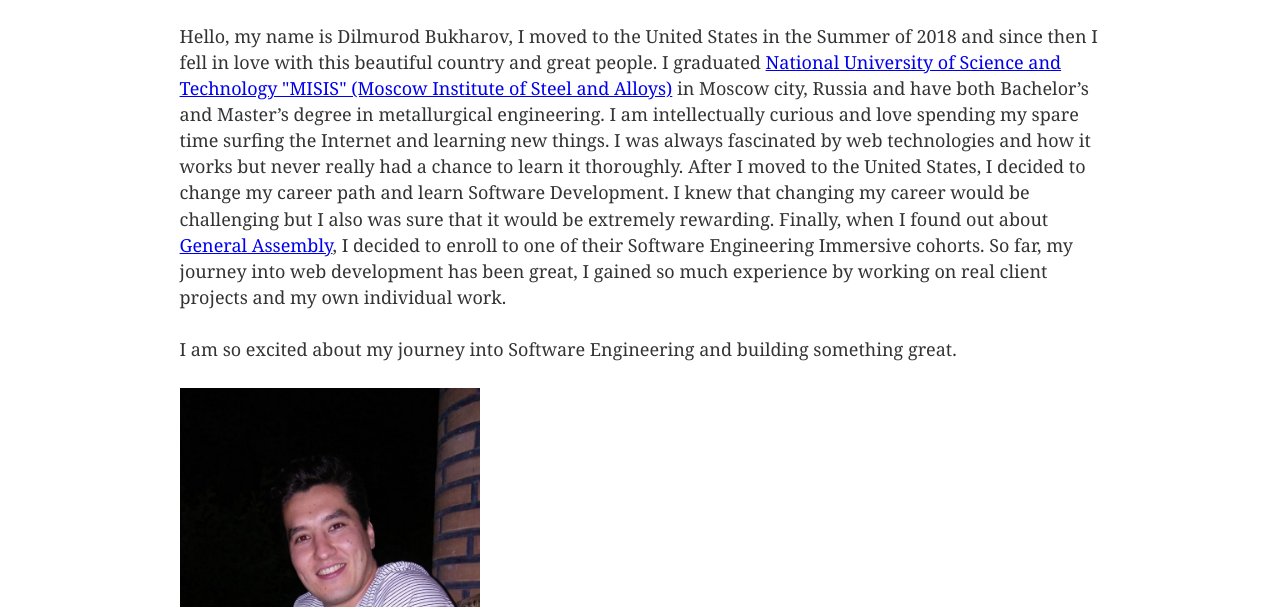
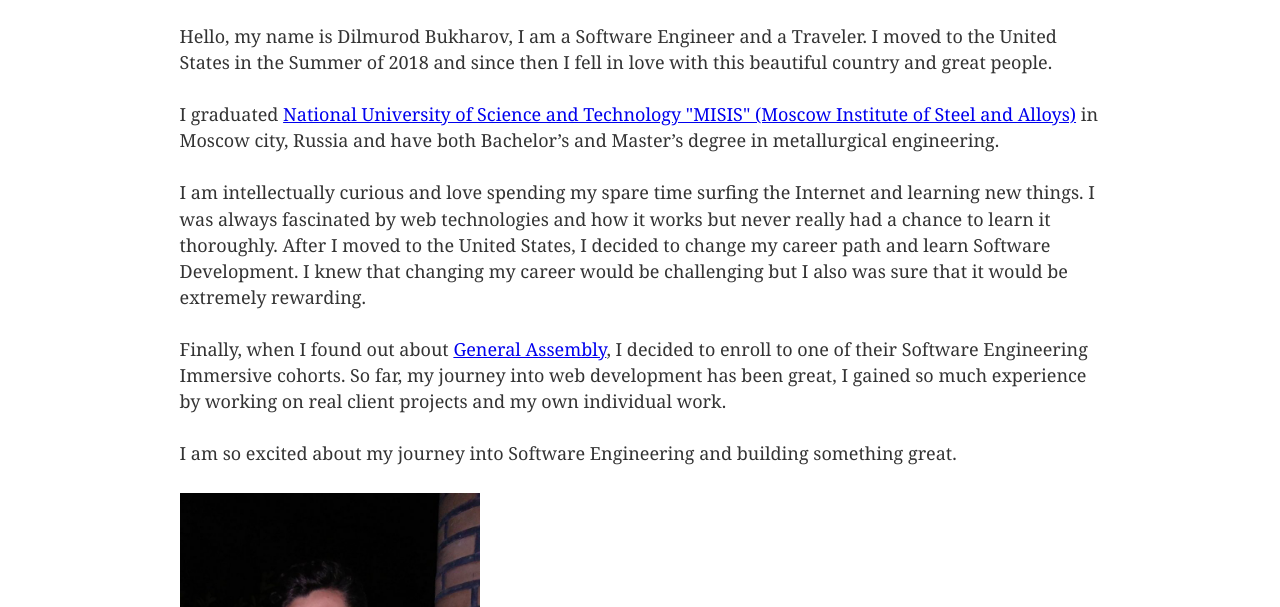
Before and after one commit to dilmurodb/gatsby-portfolio, a Gatsby site: page /about in a window 1280 px wide. Shown: the part 193-800 px from the top of the page. Built offline with nearby package versions, Linux system fonts and the light colour scheme; Gatsby itself is replaced by a stand-in of ours.

Commit message:
added paragraphs to my about section

```diff
--- a/src/pages/about.js
+++ b/src/pages/about.js
@@ -6,21 +6,32 @@
     <div>
       <h1>About</h1>
       <p>
-        Hello, my name is Dilmurod Bukharov, I moved to the United States in the
-        Summer of 2018 and since then I fell in love with this beautiful country
-        and great people. I graduated{" "}
+        Hello, my name is Dilmurod Bukharov, I am a Software Engineer and a
+        Traveler. I moved to the United States in the Summer of 2018 and since
+        then I fell in love with this beautiful country and great people.
+      </p>
+      <p>
+        I graduated{" "}
         <a href="https://en.misis.ru/" target="_blank" rel="noopener">
           National University of Science and Technology "MISIS" (Moscow
           Institute of Steel and Alloys)
         </a>{" "}
         in Moscow city, Russia and have both Bachelor’s and Master’s degree in
-        metallurgical engineering. I am intellectually curious and love spending
-        my spare time surfing the Internet and learning new things. I was always
-        fascinated by web technologies and how it works but never really had a
-        chance to learn it thoroughly. After I moved to the United States, I
-        decided to change my career path and learn Software Development. I knew
-        that changing my career would be challenging but I also was sure that it
-        would be extremely rewarding. Finally, when I found out about{" "}
+        metallurgical engineering.
+      </p>
+      <p>
+        {" "}
+        I am intellectually curious and love spending my spare time surfing the
+        Internet and learning new things. I was always fascinated by web
+        technologies and how it works but never really had a chance to learn it
+        thoroughly. After I moved to the United States, I decided to change my
+        career path and learn Software Development. I knew that changing my
+        career would be challenging but I also was sure that it would be
+        extremely rewarding.
+      </p>
+      <p>
+        {" "}
+        Finally, when I found out about{" "}
         <a href="https://generalassemb.ly/" target="_blank" rel="noopener">
           General Assembly
         </a>
```
